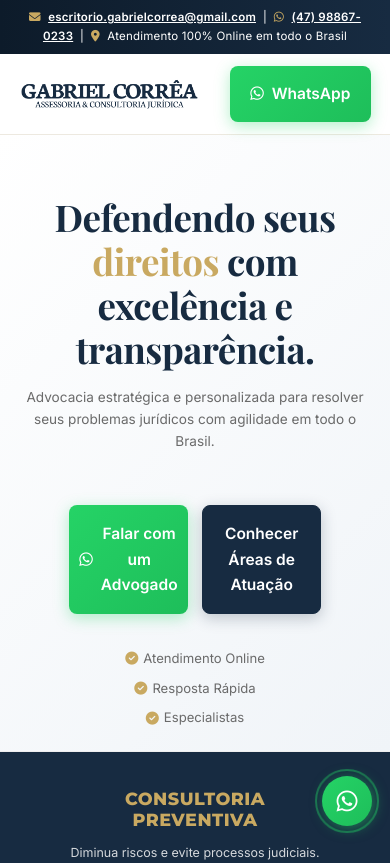
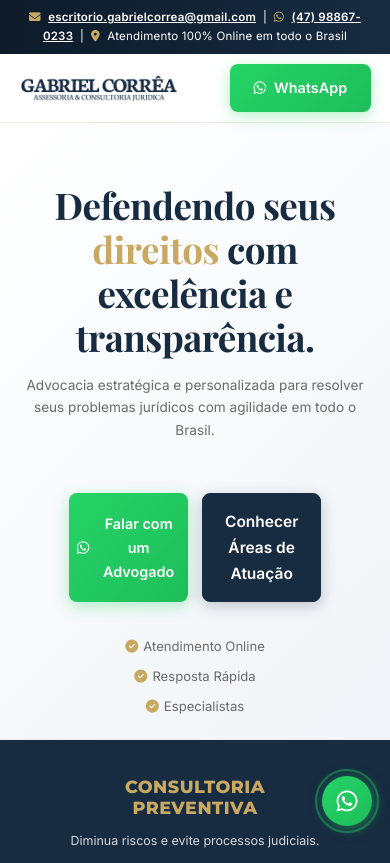
Before and after one commit to escritoriogabriel/site_escritorio, a plain HTML site: page index.html in a window 390 px wide. Shown: the top 863 px of the page. Drawn offline with nearby package versions, Linux system fonts and the light colour scheme.

Commit message:
feat: otimização de responsividade do header e efeito de scroll

```diff
--- a/index.html
+++ b/index.html
@@ -87,8 +87,12 @@
 .animate-fade-up { animation: fadeInUp 0.7s ease forwards; }
 
 /* Sobrescrita de estilos do header para manter compatibilidade com o markup da Home */
-header { height: 80px; }
-.logo img { height: 34px; }
+header { height: 80px; transition: all 0.3s ease; }
+header.scrolled { height: 68px; }
+header.scrolled .logo img { height: 29px; }
+header.scrolled .btn-primary { padding: 10px 14px; font-size: 0.85rem; }
+.logo img { height: 34px; transition: height 0.3s ease; }
+.btn-primary { transition: all 0.3s ease; }
 .nav-links a { font-weight: 600; }
 .dropdown-content { min-width: 260px; }
 .btn-nav-whatsapp {
@@ -964,7 +968,7 @@ footer {
     .contact-grid { grid-template-columns: 1fr; gap: 24px; }
     .about-container { grid-template-columns: 1fr; gap: 20px; text-align: center; }
     .about-image { max-width: 260px; margin: 0 auto; }
-    .about-image img { box-shadow: 14px 14px 0 var(--accent-gold); }
+    .about-image img { height: 80%; box-shadow: 14px 14px 0 var(--accent-gold); }
     .about-checks { grid-template-columns: 1fr 1fr; }
     .social-proof-grid { grid-template-columns: 1fr 1fr 1fr; gap: 20px; }
     .blog-magazine-container { grid-template-columns: 1fr; gap: 14px; }
@@ -974,10 +978,37 @@ footer {
 @media (max-width: 768px) {
     /* Header mobile */
     header {
-        flex-wrap: wrap;
+        flex-wrap: nowrap;
         height: auto;
-        padding: 12px 5%;
-        gap: 8px;
+        padding: 10px 5%;
+        gap: 0;
+        justify-content: space-between;
+    }
+    header.scrolled {
+        padding: 8px 5%;
+    }
+    .logo {
+        width: 50%;
+        display: flex;
+        align-items: center;
+    }
+    .logo img {
+        height: 30px;
+        max-width: 100%;
+    }
+    header.scrolled .logo img {
+        height: 25px;
+    }
+    .btn-primary {
+        width: 50%;
+        padding: 12px 8px;
+        font-size: 0.9rem;
+        text-align: center;
+        justify-content: center;
+    }
+    header.scrolled .btn-primary {
+        padding: 10px 6px;
+        font-size: 0.8rem;
     }
 /*     .hamburger { display: flex !important; }
     nav {
@@ -989,6 +1020,9 @@ footer {
         background: white;
     } */
     nav.open, nav.active { display: flex !important; }
+    nav {
+        display: none;
+    }
     .nav-links {
         flex-direction: column;
         align-items: flex-start;
```
Also changed, not shown: assets/js/main.js (+12 -0 lines).
